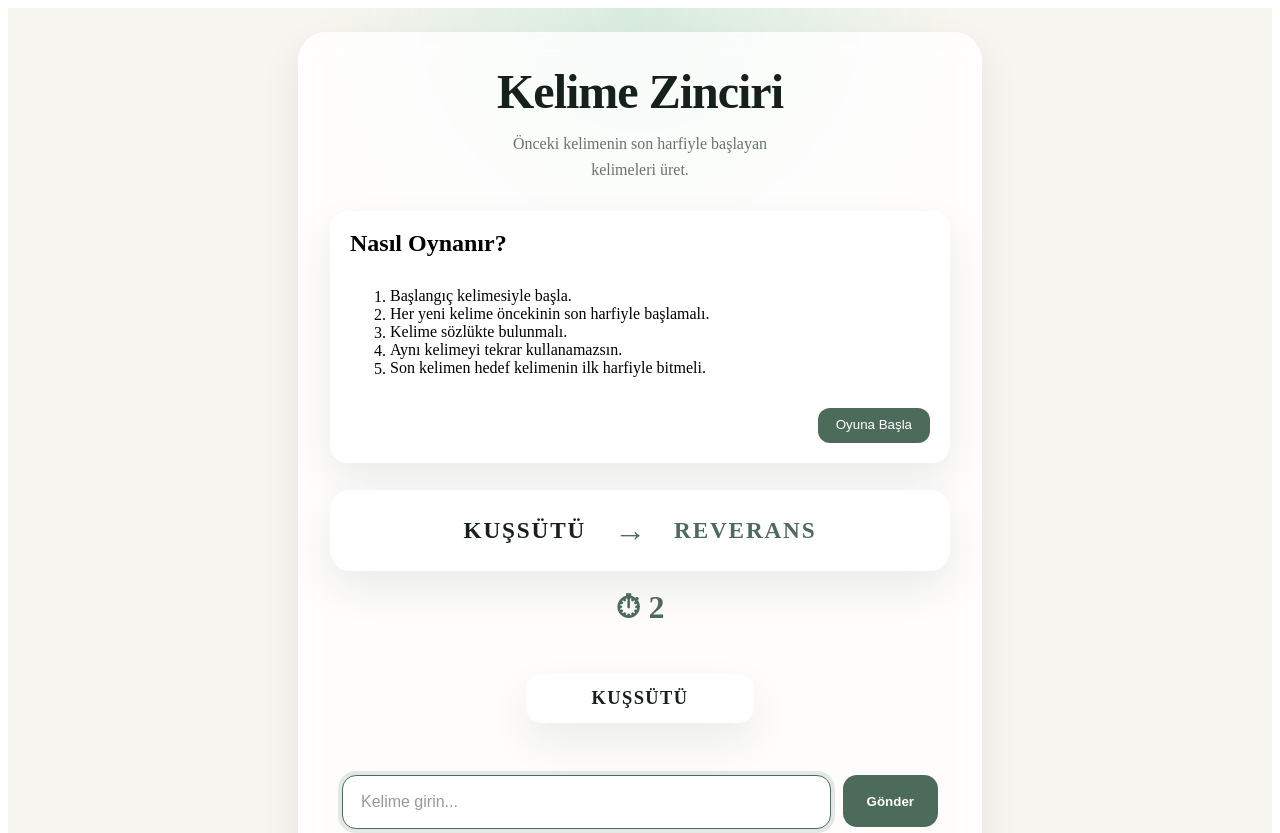
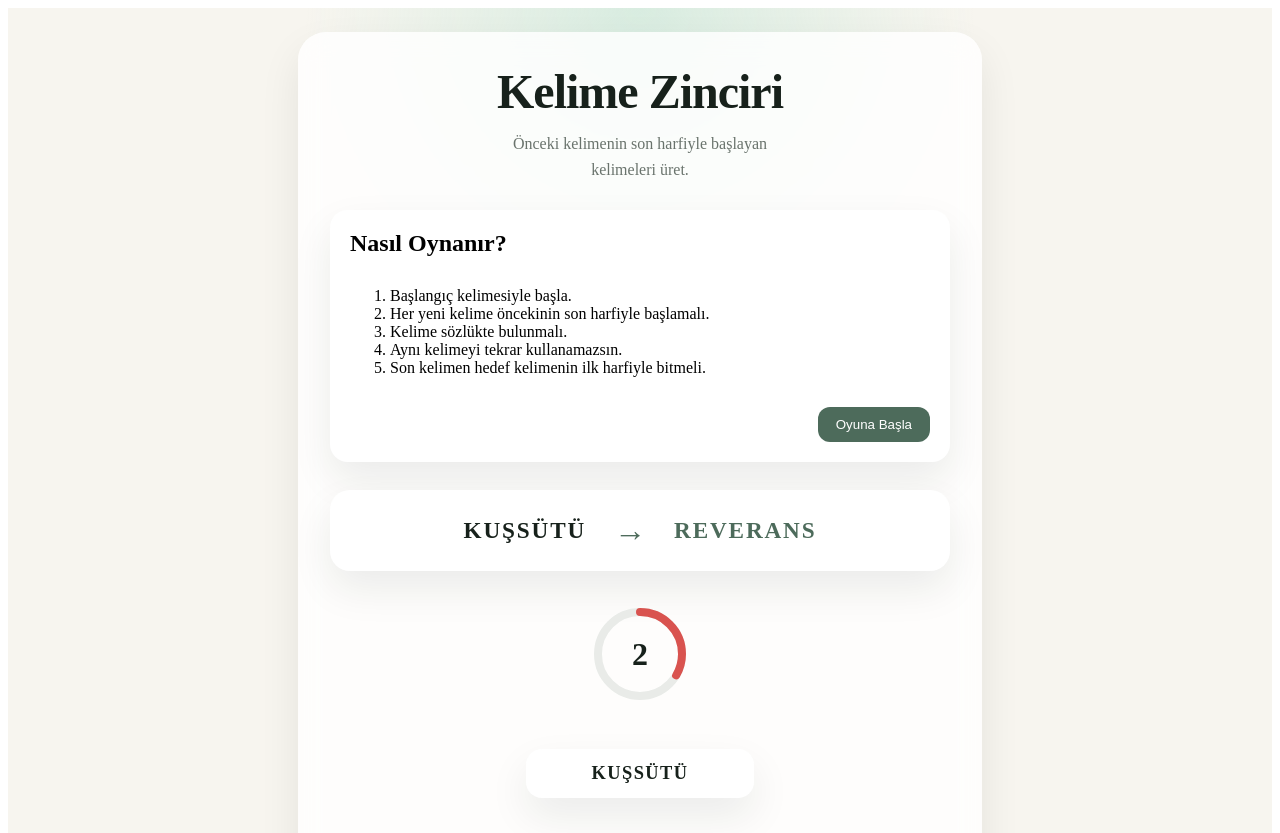
Before and after one commit to idemelisy/kelime-zinciri, a React (Vite) app in the folder web-game/: page / in a window 1280 px wide. Shown: the top 833 px of the page. Built offline with nearby package versions, Linux system fonts and the light colour scheme.

Commit message:
circular timer added

```diff
--- a/web-game/src/app/App.css
+++ b/web-game/src/app/App.css
@@ -456,3 +456,62 @@ box-shadow:
 0 0 0 4px rgba(217,83,79,.15);
 
 }
+.timer-wrapper{
+
+position:relative;
+
+width:110px;
+
+height:110px;
+
+margin:auto;
+
+}
+.timer-svg{
+
+transform:rotate(-90deg);
+
+}
+.timer-bg{
+
+fill:none;
+
+stroke:#e9ebe8;
+
+stroke-width:8;
+
+}
+.timer-progress{
+
+fill:none;
+
+stroke-width:8;
+
+stroke-linecap:round;
+
+transition:
+
+stroke-dashoffset 1s linear,
+
+stroke .3s;
+
+}
+.timer-text{
+
+position:absolute;
+
+inset:0;
+
+display:flex;
+
+align-items:center;
+
+justify-content:center;
+
+font-size:2rem;
+
+font-weight:700;
+
+color:var(--text);
+
+}
--- a/web-game/src/app/App.tsx
+++ b/web-game/src/app/App.tsx
@@ -4,6 +4,7 @@ import GoalBar from "../components/GoalBar";
 import WordChain from "../components/WordChain";
 import MessageBox from "../components/MessageBox";
 import HowToPlay from "../components/HowToPlay";
+import CircularTimer from "../components/CircularTimer";
 import "./App.css";
  import "../styles/variables.css";
 import { Motor } from '../domain/game/motor';
@@ -174,9 +175,10 @@ target={displayWord(puzzle.target)}
 />
 
 )}
-<div className="timer">
-    ⏱ {timeLeft}
-</div>
+<CircularTimer
+    timeLeft={timeLeft}
+    totalTime={TURN_TIME}
+/>
 <WordChain
     words={enteredWords.map(displayWord)}
 />
--- /dev/null
+++ b/web-game/src/components/CircularTimer.tsx
@@ -0,0 +1,61 @@
+type Props = {
+    timeLeft: number;
+    totalTime: number;
+};
+
+export default function CircularTimer({
+    timeLeft,
+    totalTime,
+}: Props) {
+
+    const radius = 42;
+    const circumference = 2 * Math.PI * radius;
+
+    const progress =
+        (timeLeft / totalTime) * circumference;
+
+    let color = "#4d6b5b";
+
+    if (timeLeft <= 5)
+        color = "#d9a441";
+
+    if (timeLeft <= 3)
+        color = "#d9534f";
+
+    return (
+        <div className="timer-wrapper">
+
+            <svg
+                className="timer-svg"
+                width="110"
+                height="110"
+            >
+
+                <circle
+                    cx="55"
+                    cy="55"
+                    r={radius}
+                    className="timer-bg"
+                />
+
+                <circle
+                    cx="55"
+                    cy="55"
+                    r={radius}
+                    className="timer-progress"
+                    stroke={color}
+                    strokeDasharray={circumference}
+                    strokeDashoffset={
+                        circumference - progress
+                    }
+                />
+
+            </svg>
+
+            <div className="timer-text">
+                {timeLeft}
+            </div>
+
+        </div>
+    );
+}
```
